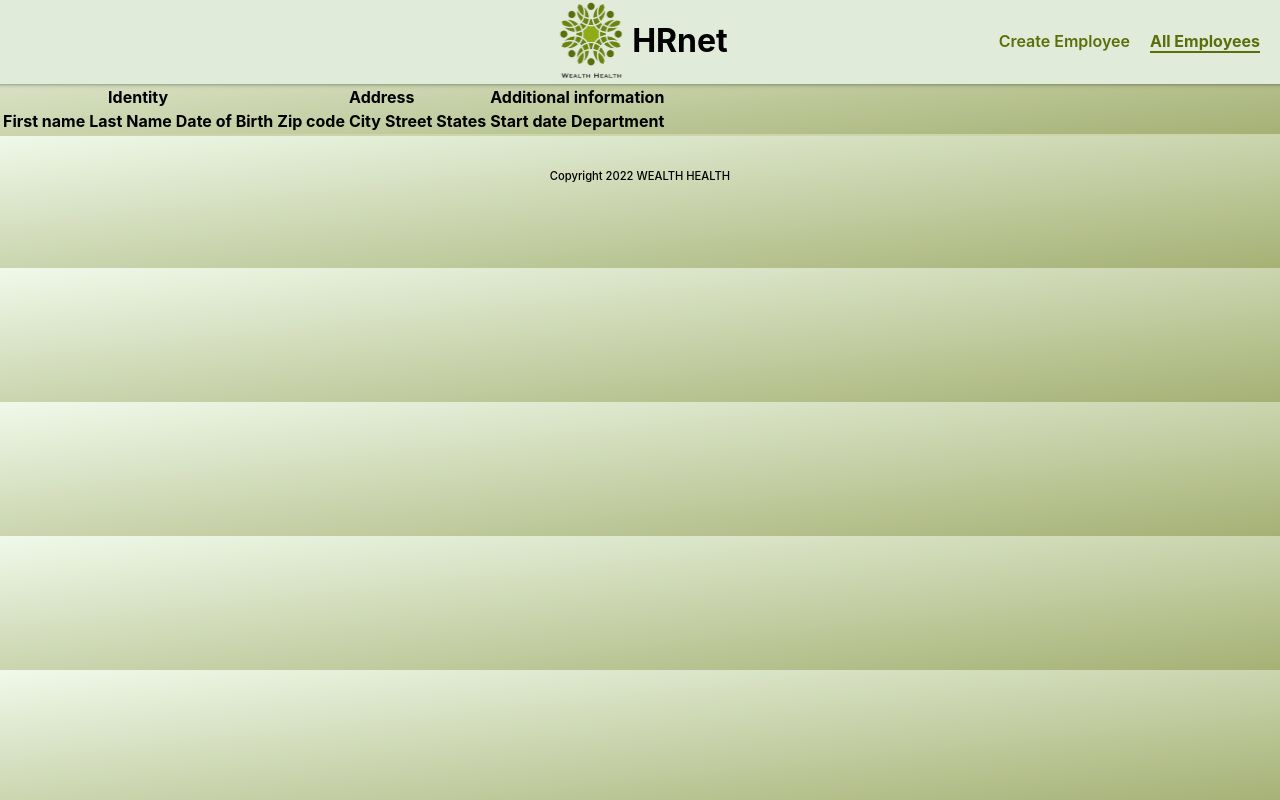
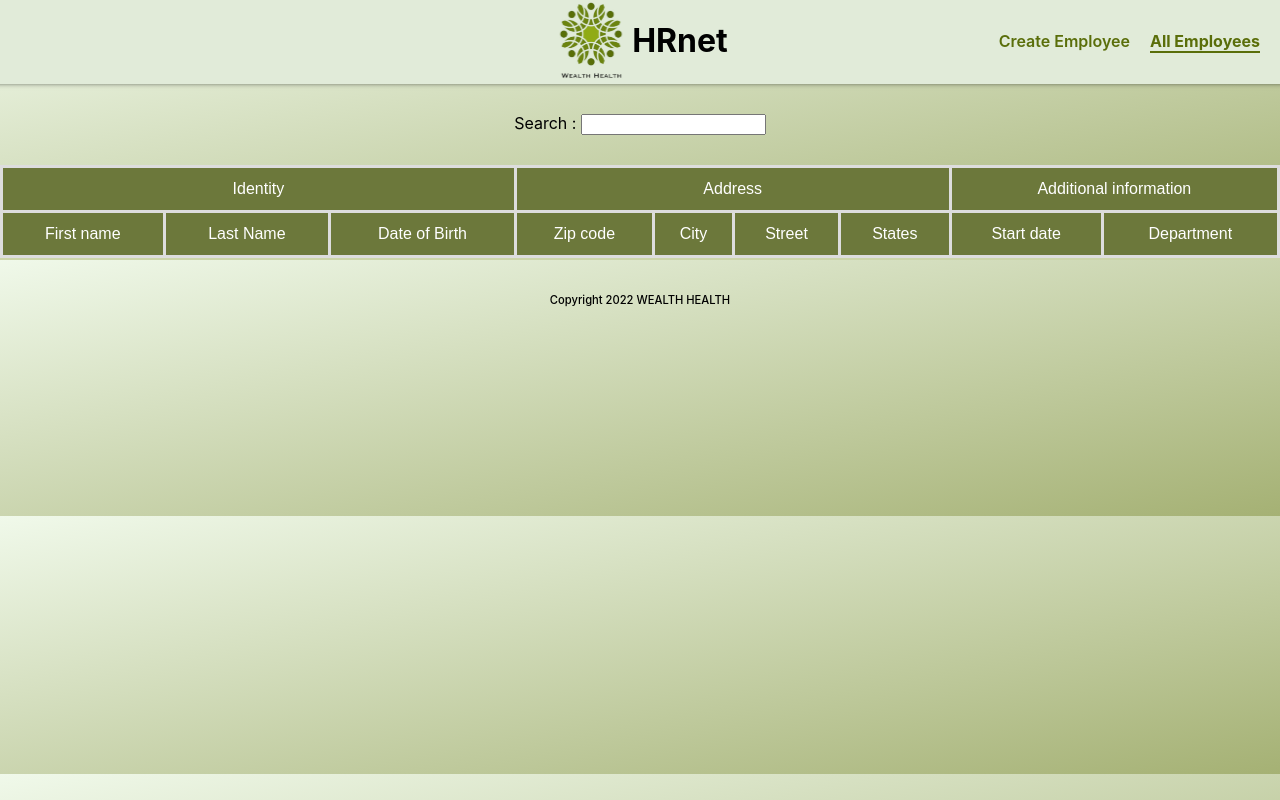
Before and after one commit to OTH21DEV/OxanaTheis_14_27082022, a React (Create React App) app: page /allemployees in a window 1280 px wide. Built offline with nearby package versions, Linux system fonts and the light colour scheme.

Commit message:
version avec global filter dans le recat table

```diff
--- a/public/index.html
+++ b/public/index.html
@@ -10,6 +10,7 @@
       content="Web site created using create-react-app"
     />
     <link rel="apple-touch-icon" href="%PUBLIC_URL%/logo192.png" />
+    <script src="https://kit.fontawesome.com/4cf7099890.js" crossorigin="anonymous"></script>
     <!--
       manifest.json provides metadata used when your web app is installed on a
       user's mobile device or desktop. See https://developers.google.com/web/fundamentals/web-app-manifest/
--- /dev/null
+++ b/src/components/GlobalFilter/GlobalFilter.js
@@ -0,0 +1,15 @@
+import React from 'react'
+//filter-value of input , setFilter-
+const GlobalFilter = ({filter,setFilter}) => {
+  return (
+    <span>Search : {''}
+    <input value={filter || ''} style={{margin:'30px 0'}}
+      onChange={e => setFilter(e.target.value)}
+
+    />
+
+    </span>
+  )
+}
+
+export default GlobalFilter
--- a/src/components/Table/Table.jsx
+++ b/src/components/Table/Table.jsx
@@ -1,5 +1,8 @@
-import React, { useMemo, useState, useEffect } from "react";
-import { useTable, useSortBy } from "react-table";
+import React from "react";
+import { useTable, useSortBy, useFilters, useGlobalFilter,
+  useAsyncDebounce, } from "react-table";
+import GlobalFilter from "../GlobalFilter/GlobalFilter";
+import './table.css'
 
 function Table({ columns, data }) {
   console.log(data);
@@ -8,25 +11,46 @@ function Table({ columns, data }) {
     getTableBodyProps, // table body props from react-table
     headerGroups, // headerGroups, if your table has groupings
     rows, // rows for the table based on the data passed
-    prepareRow, // Prepare the row (this function needs to be called for each row before getting the row props)
+    prepareRow,
+    state,
+    setGlobalFilter,
   } = useTable(
     {
       columns,
       data,
     },
-    useSortBy
+     useGlobalFilter,useSortBy,
   );
 
+  //FIlter by name
+/*
+const [filterInput, setFilterInput] = useState("");
+
+ const handleFIlterChange = e =>{
+  const value = e.target.value || undefined;
+  setFilter("firstName",value)
+  setFilterInput(value)
+ }
+ */
+//<input value={filterInput} onChange={handleFIlterChange} placeholder={'Search here'}></input>
+
+//Global filter
+
+//function Global
+
+const {globalFilter} = state
   return (
+<>
+
+ <GlobalFilter filter={globalFilter} setFilter={setGlobalFilter} />
     <table {...getTableProps()}>
       <thead>
         {headerGroups.map((headerGroup) => (
           <tr {...headerGroup.getHeaderGroupProps()}>
             {headerGroup.headers.map((column) => (
               <th {...column.getHeaderProps(column.getSortByToggleProps())}>
-
                 {column.render("Header")}
-                <span>{column.isSorted ? (column.isSortedDesc ? "coco" : " kiki") : ""}</span>
+                <span>{column.isSorted ? column.isSortedDesc ? <i className="fas fa-angle-down"></i> : <i className="fas fa-angle-up"></i> : ""}</span>
               </th>
             ))}
           </tr>
@@ -45,6 +69,7 @@ function Table({ columns, data }) {
         })}
       </tbody>
     </table>
+    </>
   );
 }
 
--- /dev/null
+++ b/src/components/Table/table.css
@@ -0,0 +1,26 @@
+
+
+table {
+    font-family: Arial, Helvetica, sans-serif;
+    border-collapse: collapse;
+    width: 100%;
+
+  }
+
+ table td, table th {
+    border: 3px solid #ddd;
+    padding: 8px;
+  }
+
+  table tr:nth-child(even){background-color: #f2f2f2;}
+
+  table tr:hover {background-color: #ddd;}
+
+  table th {
+    padding-top: 12px;
+    padding-bottom: 12px;
+    text-align: center;
+    background-color: #6C783B;
+    color: white;
+    font-weight: 300;
+  }
```
